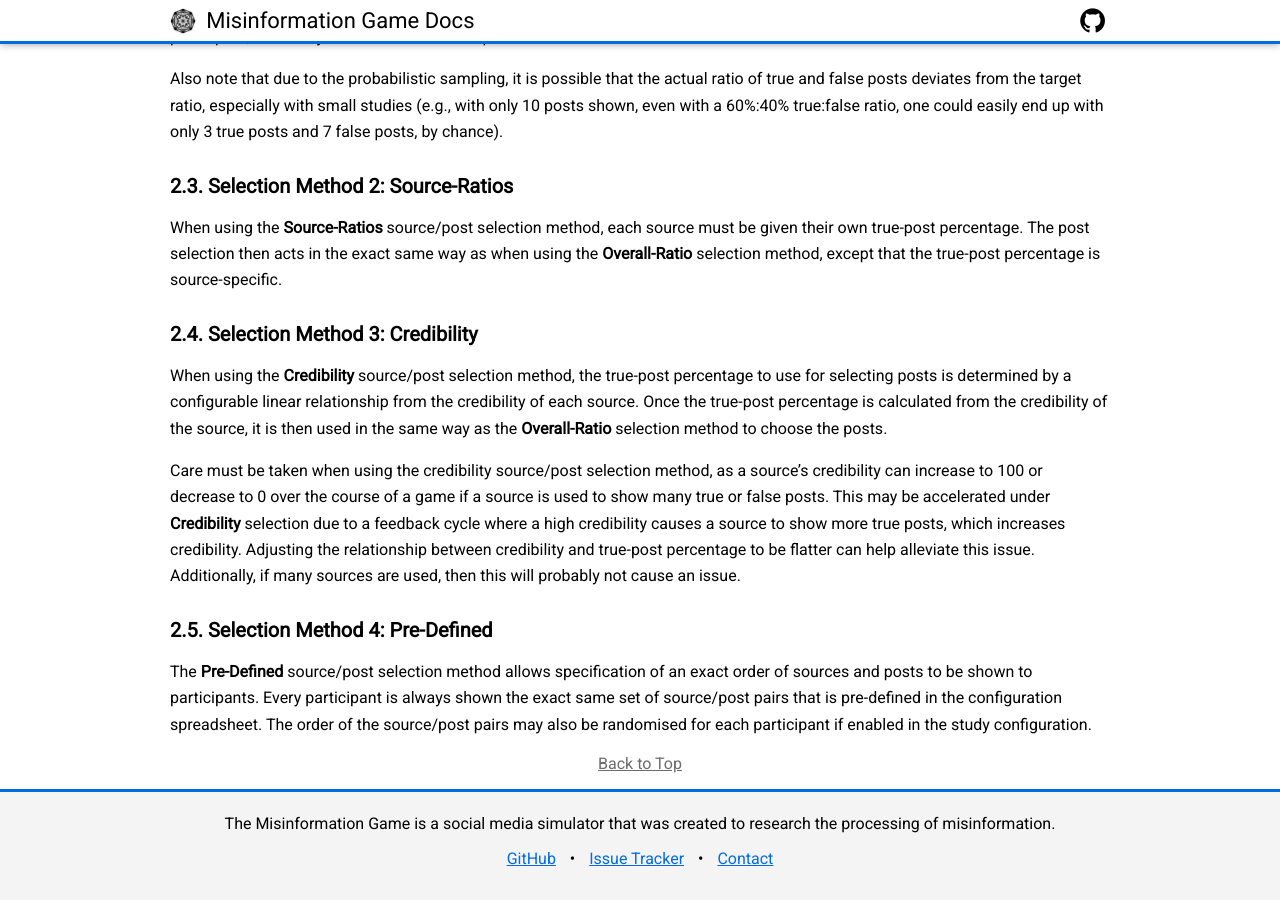
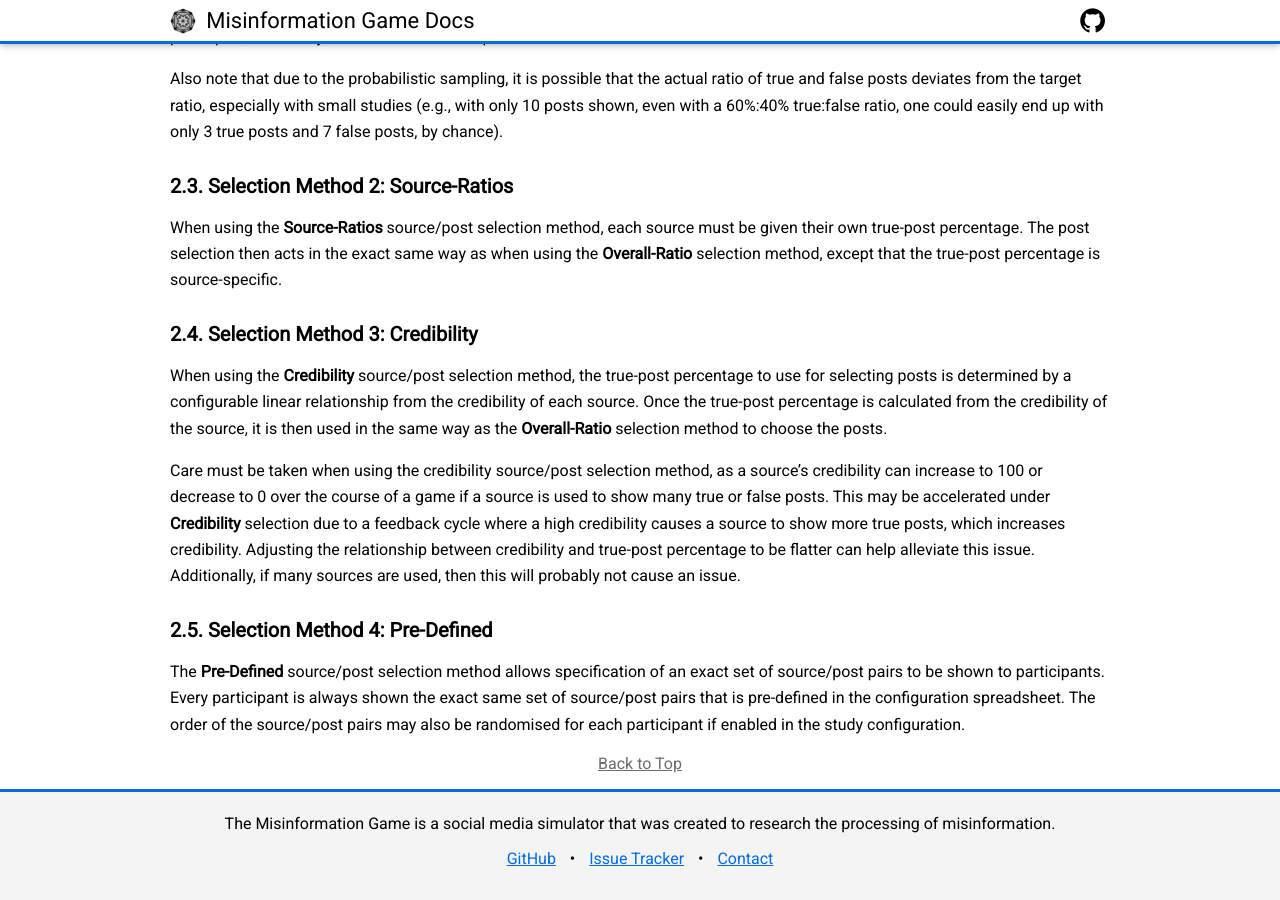
Before and after one commit to beekewardin/themisinformationgame.github.io, a Jekyll site: the page built from Simulation.md, in a window 1280 px wide and 900 px high, scrolled down 1817 px. Built offline with Jekyll 4.4.1, drawn with Linux system fonts in a browser that asks for light colours; nearby versions of some CDN libraries; our own code applies the rules of GitHub Pages for plain Markdown files.

Commit message:
Update the description of the pre-defined source/post selection method

```diff
--- a/Simulation.md
+++ b/Simulation.md
@@ -157,7 +157,7 @@ used, then this will probably not cause an issue.
 {:#selection-method-predefined}
 
 The **Pre-Defined** source/post selection method allows
-specification of an exact order of sources and posts to
+specification of an exact set of source/post pairs to
 be shown to participants. Every participant is always
 shown the exact same set of source/post pairs that is
 pre-defined in the configuration spreadsheet. The order
```
Also changed, not shown: 1 other file.
